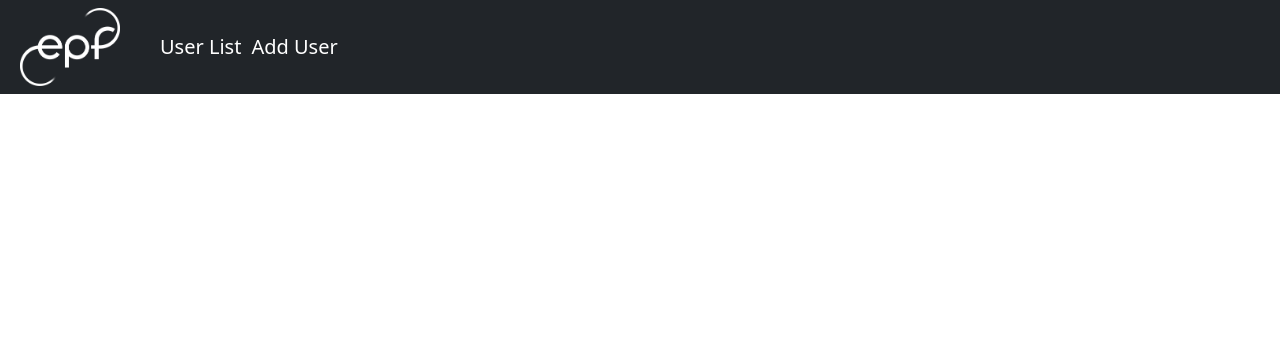
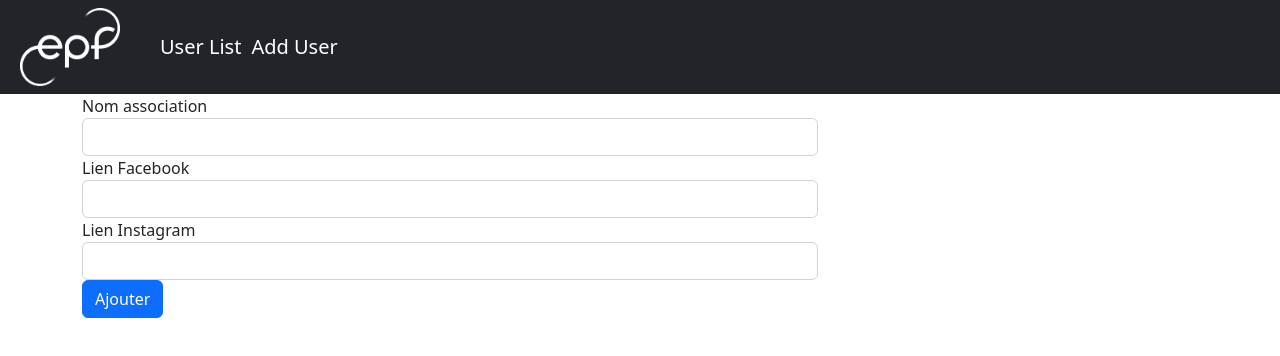
Before and after one commit to lbruchon/Calendrier-Assos, an Angular app in the folder front/: page /add-asso in a window 1280 px wide. Before the commit this address led to /. Shown: the top 356 px of the page. Built offline with nearby package versions, Linux system fonts and the light colour scheme.

Commit message:
Ajout de la partie de Léa / add-asso

```diff
--- /dev/null
+++ b/front/src/app/add-asso/add-asso.component.html
@@ -0,0 +1,27 @@
+<div class="container">
+  <div class="row">
+    <div class="col-sm-8 col-sm-offset-2">
+      <form #f="ngForm" (ngSubmit)="onSubmit(f)" >
+        <div class="form-group">
+          <label for="nomAssociation">
+            Nom association
+          </label>
+          <input type="text" id="nomAssociation" class="form-control" name="nomAssociation" ngModel>
+        </div>
+        <div class="form-group">
+          <label for="facebookLink">
+            Lien Facebook
+          </label>
+          <input type="text" id="facebookLink" class="form-control" name="facebookLink" ngModel>
+        </div>
+        <div class="form-group">
+          <label for="instagramLink">
+            Lien Instagram
+          </label>
+          <input type="text" id="instagramLink" class="form-control" name="instagramLink" ngModel>
+        </div>
+        <button class="btn btn-primary" type="submit">Ajouter</button>
+      </form>
+    </div>
+  </div>
+</div>
--- /dev/null
+++ b/front/src/app/add-asso/add-asso.component.ts
@@ -0,0 +1,41 @@
+import {Component, OnInit} from '@angular/core';
+import {HttpClient} from "@angular/common/http";
+import {Router} from "@angular/router";
+import {Association} from "../../models/association.model";
+import {AssoService} from "../services/asso.service";
+import {NgForm} from "@angular/forms";
+import {User} from "../../models/user.model";
+
+@Component({
+  selector: 'app-add-asso',
+  templateUrl: './add-asso.component.html',
+  styleUrls: ['./add-asso.component.scss']
+})
+export class AddAssoComponent implements OnInit {
+
+  constructor(private httpClient: HttpClient, private router: Router, private assoService: AssoService) {
+  }
+
+  ngOnInit() {
+  }
+
+  onSubmit(ngForm: NgForm) {
+    // let {nomAssociation: association_name, facebookLink: fblink, instagramLink: instalink} = ngForm.form.value;
+
+    console.log("ngForm : " + ngForm.form.value);
+
+    const association = new Association(
+      null,
+      ngForm.form.value.nomAssociation,
+      ngForm.form.value.facebookLink,
+      ngForm.form.value.instagramLink,
+      null,
+      null,
+    )
+
+    console.log(association)
+
+    this.assoService.addAssociation(association).subscribe();
+    //setTimeout(()=>this.router.navigateByUrl('/'), 1000)
+  }
+}
--- a/front/src/app/app-routing.module.ts
+++ b/front/src/app/app-routing.module.ts
@@ -5,12 +5,15 @@ import {ListUsersComponent} from "./list-users/list-users.component";
 import {ConnexionComponent} from "./connexion/connexion.component";
 import { AccueilComponent } from './accueil/accueil.component';
 import { SuperAdminComponent } from './super-admin/super-admin.component';
+import {AddAssoComponent} from "./add-asso/add-asso.component";
+
 const routes: Routes = [
   {path:'', component: ListUsersComponent},
   {path:'add-user', component: AddUserComponent},
   {path:'connexion', component: ConnexionComponent},
   {path:'index', component: AccueilComponent},
-  {path:'super-admin', component: SuperAdminComponent}
+  {path:'super-admin', component: SuperAdminComponent},
+  {path:'add-asso', component: AddAssoComponent},
 ];
 
 
--- a/front/src/app/app.module.ts
+++ b/front/src/app/app.module.ts
@@ -12,6 +12,7 @@ import { AccueilComponent } from './accueil/accueil.component';
 import { CardEventComponent } from './components/card-event/card-event.component';
 import { SuperAdminComponent } from './super-admin/super-admin.component';
 import { CartEventAdminComponent } from './components/cart-event-admin/cart-event-admin.component';
+import { AddAssoComponent } from './add-asso/add-asso.component';
 
 @NgModule({
   declarations: [
@@ -22,7 +23,9 @@ import { CartEventAdminComponent } from './components/cart-event-admin/cart-even
     AccueilComponent,
     CardEventComponent,
     SuperAdminComponent,
-    CartEventAdminComponent
+    CartEventAdminComponent,
+    CardEventComponent,
+    AddAssoComponent
   ],
   imports: [
     BrowserModule,
--- a/front/src/app/connexion/connexion.component.ts
+++ b/front/src/app/connexion/connexion.component.ts
@@ -19,8 +19,6 @@ export class ConnexionComponent implements OnInit {
 
   ngOnInit() {
   }
-
-
 
   onSubmit(ngForm: NgForm) {
 
--- /dev/null
+++ b/front/src/app/services/asso.service.ts
@@ -0,0 +1,23 @@
+import {Injectable} from "@angular/core";
+import {HttpClient} from "@angular/common/http";
+import {environment} from "../../environments/environment";
+import {Observable} from "rxjs";
+import {Association} from "../../models/association.model";
+
+@Injectable({
+  providedIn: 'root'
+})
+export class AssoService {
+
+  private url: string;
+
+  constructor(private http: HttpClient) {
+    this.url = environment.url;
+  }
+
+  addAssociation(association: Association): Observable<Association> {
+
+    return this.http.post<Association>(`${this.url}/associations/add-asso`, association);
+  }
+
+}
--- a/front/src/app/services/user.service.ts
+++ b/front/src/app/services/user.service.ts
@@ -10,6 +10,7 @@ import {User} from "../../models/user.model";
   providedIn: 'root'
 })
 export class UserService {
+
 
   private url: string;
 
--- a/front/src/models/association.model.ts
+++ b/front/src/models/association.model.ts
@@ -5,26 +5,25 @@ export class Association {
   id: bigint | null;
   associationName: string;
   associationFbLink: string;
-  associationIgLink: string;
-  // membresAsso: Array<Member>;
-  // postsAsso: Array<Post>;
+  associationIgLink: boolean;
+  membresAsso: Array<Member> | null;
+  postsAsso: Array<Post> | null;
 
 
   constructor(
     id: bigint | null,
     associationName: string,
     associationFbLink: string,
-    associationIgLink: string
-    // membresAsso: Array<Member>,
-    // postsAsso: Array<Post>
+    associationIgLink: boolean,
+    membresAsso: Array<Member> | null,
+    postsAsso: Array<Post> | null
 ) {
     this.id = id
     this.associationName = associationName
     this.associationFbLink = associationFbLink
     this.associationIgLink = associationIgLink
-    // this.membresAsso = membresAsso
-    // this.postsAsso = postsAsso
+    this.membresAsso = membresAsso
+    this.postsAsso = postsAsso
   }
 
-
 }
```
Also changed, not shown: front/src/app/add-asso/add-asso.component.scss (added), 2 other files (tests, documents, lock files or other folders).
